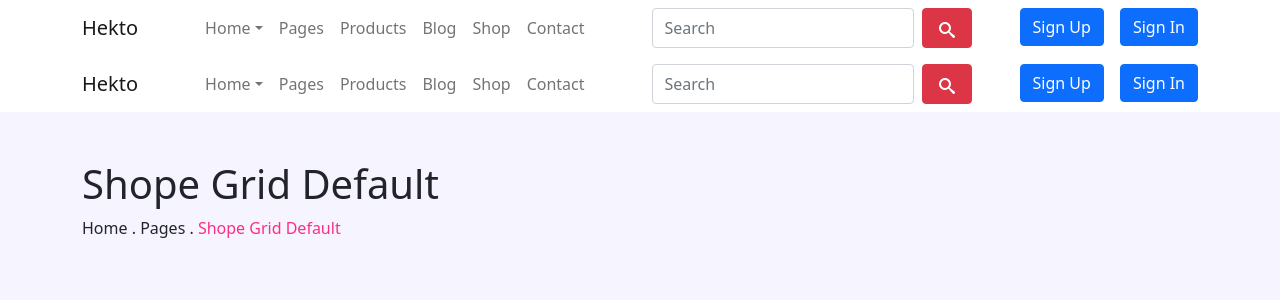
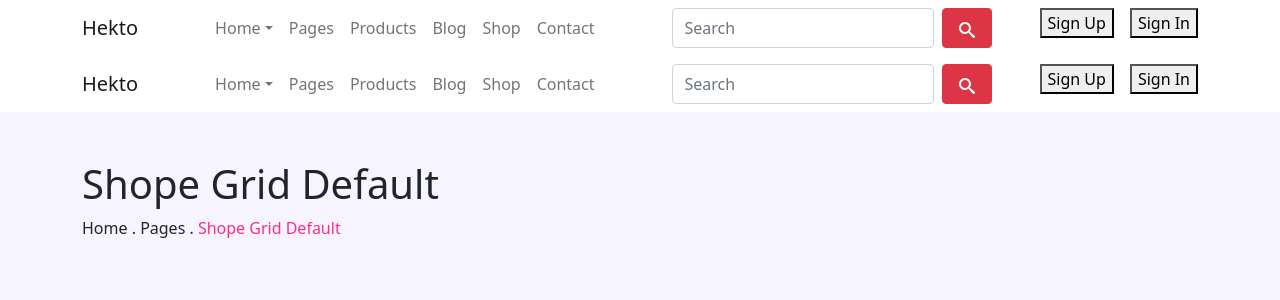
Before and after one commit to RaezaMLN/ShopLounge, a React (Create React App) app: page /shope-grid in a window 1280 px wide. Shown: the top 300 px of the page. Built offline with nearby package versions, Linux system fonts and the light colour scheme.

Commit message:
create Banner on Home Layout

```diff
--- a/src/App.css
+++ b/src/App.css
@@ -13,6 +13,12 @@
 }
 .clr2 {
   color: #fb2e86;
+}
+.clr3 {
+  background-color: #e5e5e5;
+}
+.clr2bg {
+  background-color: #fb2e86;
 }
 
 .App {
--- a/src/Components/Button.jsx
+++ b/src/Components/Button.jsx
@@ -1,12 +1,14 @@
 import React from "react";
-import { Button } from "react-bootstrap";
-
-function CustumButton({ btnVariant, btnStyle, btnClass, btnTitle }) {
+import "../../src/App.css";
+import "bootstrap/dist/css/bootstrap.min.css";
+function Button({ btnVariant, btnStyle, btnClass, btnTitle }) {
   return (
     <div>
-      <Button variant={btnVariant} style={btnStyle} className={btnClass}>{btnTitle}</Button>
+      <button variant={btnVariant} style={btnStyle} className={btnClass}>
+        {btnTitle}
+      </button>
     </div>
   );
 }
 
-export default CustumButton;
+export default Button;
--- a/src/Layouts/Home.jsx
+++ b/src/Layouts/Home.jsx
@@ -1,5 +1,6 @@
 import React from "react";
-import { Container, Row, Col, Button } from "react-bootstrap";
+import { Container, Row, Col } from "react-bootstrap";
+import Button from "../Components/Button";
 import sofa from "../img/sofa.png";
 import lamp from "../img/lamp.png";
 
@@ -15,15 +16,16 @@ export default function Home() {
             <p className="fs-5 clr2 lato fw-bold">Best Furniture For Your Castle....</p>
             <p className="fs-1 josefin fw-bold">New Furniture Collection Trends in 2020</p>
             <p className="fs-5 lato">Lorem ipsum dolor sit amet, consectetur adipiscing elit. Magna in est adipiscing in phasellus non in justo.</p>
-            <Button>
-              <p className="fs-4 josefin">Shop Now</p>
-            </Button>
+            <Button btnClass={"btn text-light"} btnTitle={"Shop Now"} btnStyle={{ backgroundColor: "#fb2e86" }} />
           </Col>
           <Col xs={5}>
             <img src={sofa} alt="" className="w-75 py-3" />
           </Col>
         </Row>
       </Container>
+      <Container fluid className="clr3">
+        <Row></Row>
+      </Container>
     </div>
   );
 }
```
